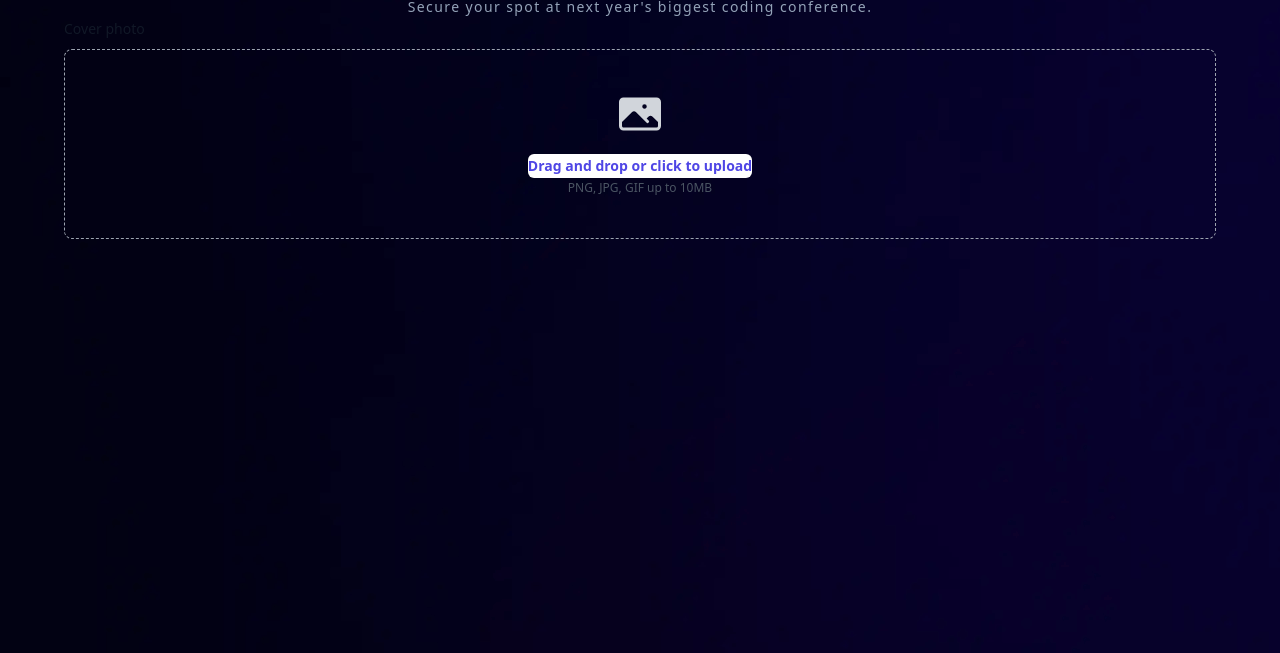
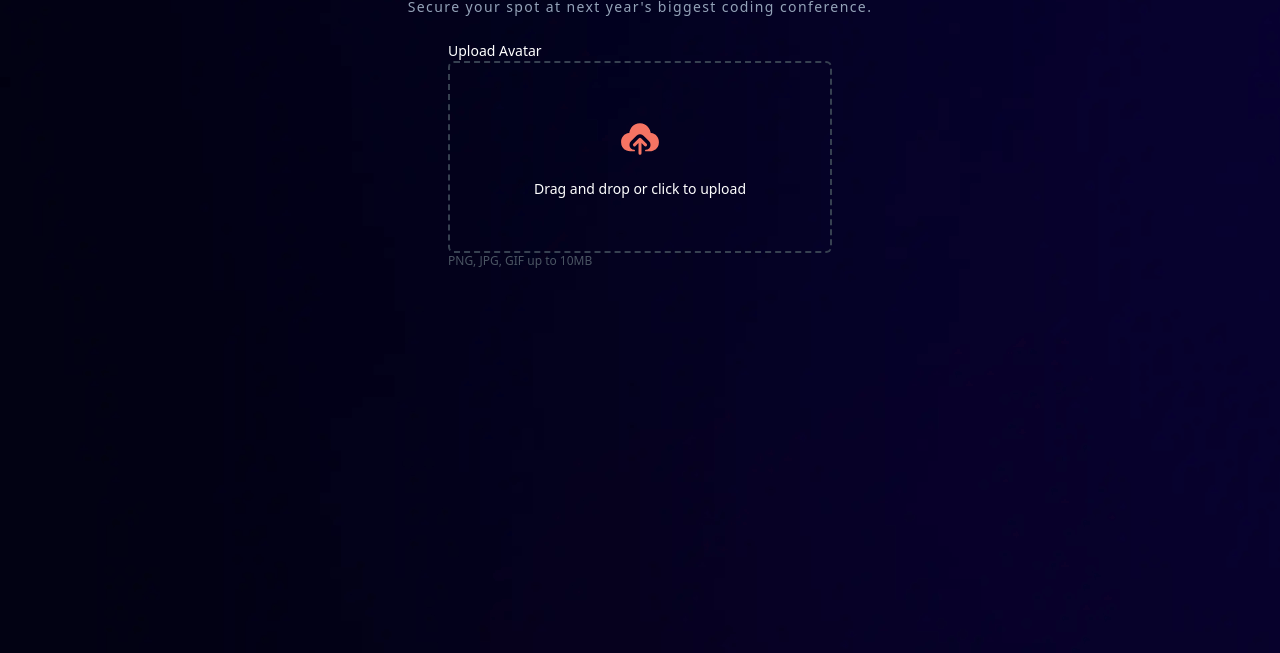
Before and after one commit to SarahDomson/Ticket-Gen, a website: page src/index.html in a window 1280 px wide. Shown: the part 147-800 px from the top of the page. Drawn offline with Linux system fonts and the light colour scheme; a web font is replaced by a local one.

Commit message:
Made changes to upload section

```diff
--- a/src/index.html
+++ b/src/index.html
@@ -17,34 +17,36 @@
 
         <section class="text-center">
           <h2 class="text-white text-3xl font-semi-bold capitalize tracking-widest pt-5">your journey to coding<h2>
-          <p class="text-white text-3xl font-semi-bold pb-5">conf 2025 starts here!</p>
+          <p class="text-white text-3xl font-semi-bold pb-5 capitalize">conf 2025 starts here!</p>
           <p class="text-slate-400 text-sm tracking-widest">Secure your spot at next year's biggest coding conference.</p>
         </section>
 
-        <section>
-          <form>
+        <section class="flex items-center justify-center">
+          <form class="">
 
-            <div class="col-span-full">
-              <label for="cover-photo" class="block text-sm/6 font-medium text-gray-900">Cover photo</label>
-              <div class="mt-2 flex justify-center rounded-lg border border-dashed border-gray-400 px-6 py-10">
+            <div class="mt-6">
+              <label for="cover-photo" class="block text-sm font-medium text-white">Upload Avatar</label>
+              <div class="w-96 h-48 border-2 border-dashed border-gray-700 rounded-md flex items-center justify-center p-2">
                 <div class="text-center">
-                  <svg class="mx-auto size-12 text-gray-300" viewBox="0 0 24 24" fill="currentColor" aria-hidden="true" data-slot="icon">
-                    <path fill-rule="evenodd" d="M1.5 6a2.25 2.25 0 0 1 2.25-2.25h16.5A2.25 2.25 0 0 1 22.5 6v12a2.25 2.25 0 0 1-2.25 2.25H3.75A2.25 2.25 0 0 1 1.5 18V6ZM3 16.06V18c0 .414.336.75.75.75h16.5A.75.75 0 0 0 21 18v-1.94l-2.69-2.689a1.5 1.5 0 0 0-2.12 0l-.88.879.97.97a.75.75 0 1 1-1.06 1.06l-5.16-5.159a1.5 1.5 0 0 0-2.12 0L3 16.061Zm10.125-7.81a1.125 1.125 0 1 1 2.25 0 1.125 1.125 0 0 1-2.25 0Z" clip-rule="evenodd" />
+                  <svg xmlns="http://www.w3.org/2000/svg" class="mx-auto size-12 border-none rounded-lg" width="30" height="30" fill="none" viewBox="0 0 30 30">
+                    <path fill="#F57463" fill-rule="evenodd" d="M21.894 11.252a.264.264 0 0 1-.229-.225c-.368-2.634-2.51-5.924-6.663-5.924-4.465 0-6.3 3.636-6.657 5.928a.264.264 0 0 1-.228.22c-2.95.362-4.945 2.622-4.945 5.729a5.802 5.802 0 0 0 3.423 5.277 6.274 6.274 0 0 0 2.305.468h2.528a.45.45 0 0 0 .45-.45c0-.267-.233-.472-.5-.484a3.077 3.077 0 0 1-2.049-.9 3.123 3.123 0 0 1 0-4.418l3.461-3.462c.147-.146.307-.277.479-.392.076-.05.158-.085.236-.129.1-.054.196-.114.301-.158.1-.04.206-.065.308-.096.092-.027.181-.062.276-.081.191-.039.384-.056.578-.059.011 0 .022-.004.034-.004.01 0 .018.003.027.004.196.002.391.02.584.059.094.019.18.053.271.08.105.031.211.055.313.098.1.042.193.098.288.15.084.046.17.083.25.137.154.103.295.221.428.349.016.014.034.024.049.039l3.463 3.463a3.124 3.124 0 0 1 0 4.42c-.558.56-1.284.86-2.05.897-.266.013-.497.219-.497.486 0 .249.202.451.451.451h2.512c.435 0 1.314-.06 2.344-.473a5.794 5.794 0 0 0 3.394-5.272c0-3.104-1.991-5.363-4.935-5.728Z" clip-rule="evenodd" />
+                    <path fill="#F57463" fill-rule="evenodd" d="M18.464 19.62a.936.936 0 0 0 .663-1.6l-3.464-3.464a.938.938 0 0 0-.664-.275l-.014.002a.932.932 0 0 0-.65.274l-3.462 3.462a.936.936 0 1 0 1.326 1.325l1.864-1.862v6.479a.937.937 0 1 0 1.875 0v-6.48l1.864 1.863a.93.93 0 0 0 .662.275Z" clip-rule="evenodd" />
                   </svg>
-                  <div class="mt-4 flex text-sm/6 text-gray-600">
-                    <label for="file-upload" class="relative cursor-pointer rounded-md bg-white font-semibold text-indigo-600 focus-within:outline-none focus-within:ring-2 focus-within:ring-indigo-600 focus-within:ring-offset-2 hover:text-indigo-500">
+                  <div class="mt-4 flex text-sm text-gray-600">
+                    <label for="file-upload" class="relative cursor-pointer rounded-md font-normal text-white hover:text-blue-700">
                       <span>Drag and drop or click to upload</span>
                       <input id="file-upload" name="file-upload" type="file" class="sr-only">
                     </label>
                   </div>
-                  <p class="text-xs/5 text-gray-600">PNG, JPG, GIF up to 10MB</p>
                 </div>
               </div>
+              <p class="text-xs text-gray-600">PNG, JPG, GIF up to 10MB</p>
             </div>
 
           </form>
         </section>
 
+
       </main>
 </body>
 </html>
```
Also changed, not shown: src/output.css.
